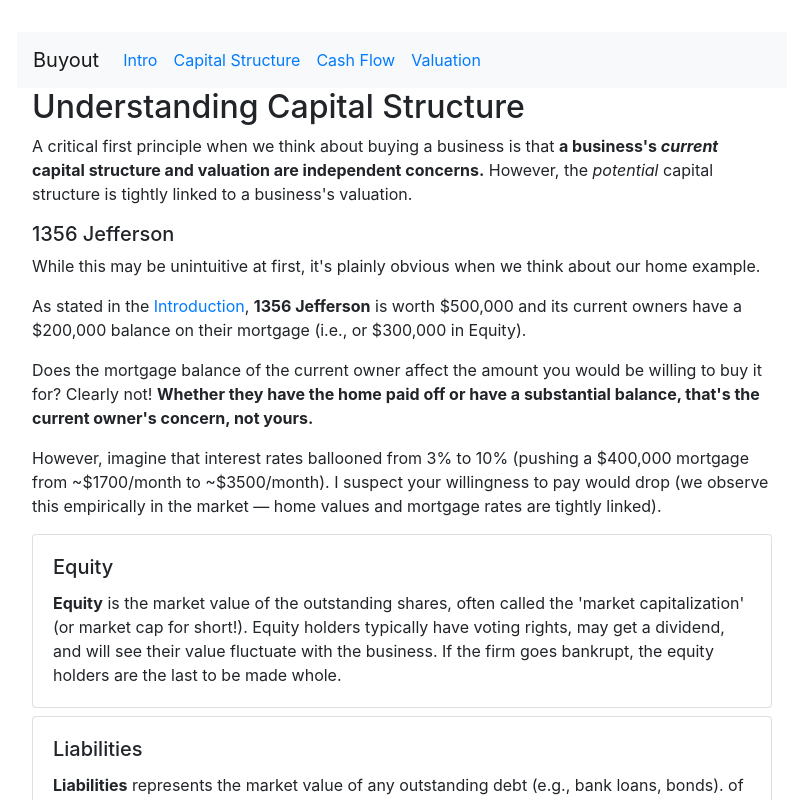
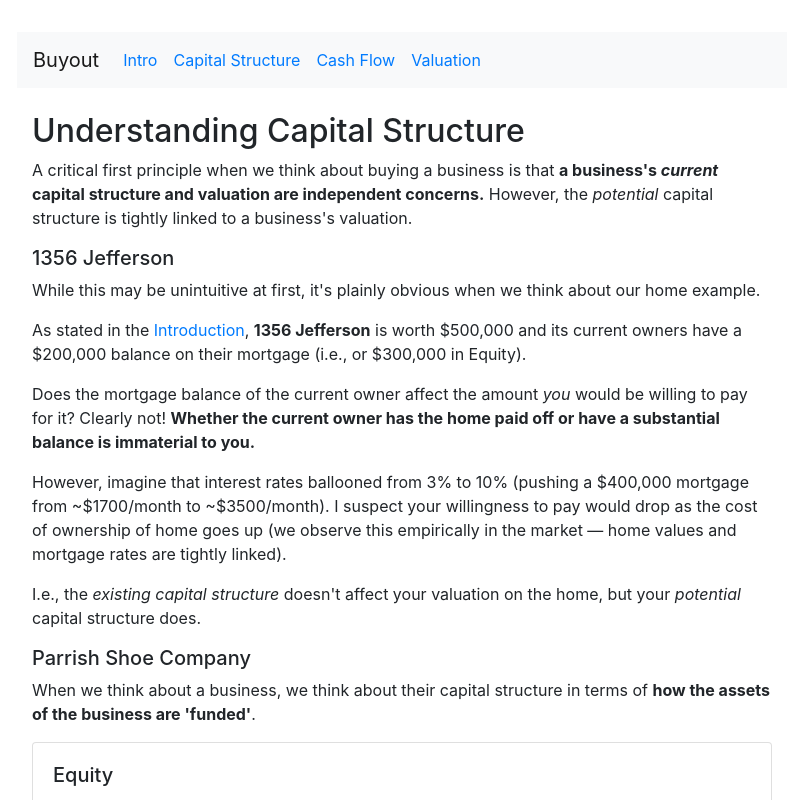
Before and after one commit to edelgm6/buyout, a Next.js app: page /capital-structure in a window 1280 px wide. Shown: the top 800 px of the page, without its empty margins (238-1041 px from the left). Built offline with nearby package versions, Linux system fonts and the light colour scheme.

Commit message:
Updated nav

```diff
--- a/components/navigation.js
+++ b/components/navigation.js
@@ -14,7 +14,7 @@ export default function Navigation({ active_link }) {
     }
   }
 
-  return <Navbar sticky = "top" bg="light" expand="lg">
+  return <div><Navbar sticky = "top" bg="light" expand="lg">
       <Navbar.Brand>Buyout</Navbar.Brand>
       <Navbar.Toggle aria-controls="basic-navbar-nav" />
       <Navbar.Collapse id="basic-navbar-nav">
@@ -26,4 +26,7 @@ export default function Navigation({ active_link }) {
         </Nav>
       </Navbar.Collapse>
     </Navbar>
+    <br></br>
+    </div>
+
 }
--- a/pages/capital-structure.js
+++ b/pages/capital-structure.js
@@ -31,11 +31,21 @@ export default function Home() {
         </p>
 
         <p>
-          Does the mortgage balance of the current owner affect the amount you would be willing to buy it for? Clearly not! <strong>Whether they have the home paid off or have a substantial balance, that's the current owner's concern, not yours.</strong>
+          Does the mortgage balance of the current owner affect the amount <i>you</i> would be willing to pay for it? Clearly not! <strong>Whether the current owner has the home paid off or have a substantial balance is immaterial to you.</strong>
         </p>
 
         <p>
-          However, imagine that interest rates ballooned from 3% to 10% (pushing a $400,000 mortgage from ~$1700/month to ~$3500/month). I suspect your willingness to pay would drop (we observe this empirically in the market — home values and mortgage rates are tightly linked).
+          However, imagine that interest rates ballooned from 3% to 10% (pushing a $400,000 mortgage from ~$1700/month to ~$3500/month). I suspect your willingness to pay would drop as the cost of ownership of home goes up (we observe this empirically in the market — home values and mortgage rates are tightly linked).
+        </p>
+
+        <p>
+          I.e., the <i>existing capital structure</i> doesn't affect your valuation on the home, but your <i>potential</i> capital structure does.
+        </p>
+
+        <h5>Parrish Shoe Company</h5>
+
+        <p>
+          When we think about a business, we think about their capital structure in terms of <strong>how the assets of the business are 'funded'</strong>.
         </p>
 
           <Definition
```
